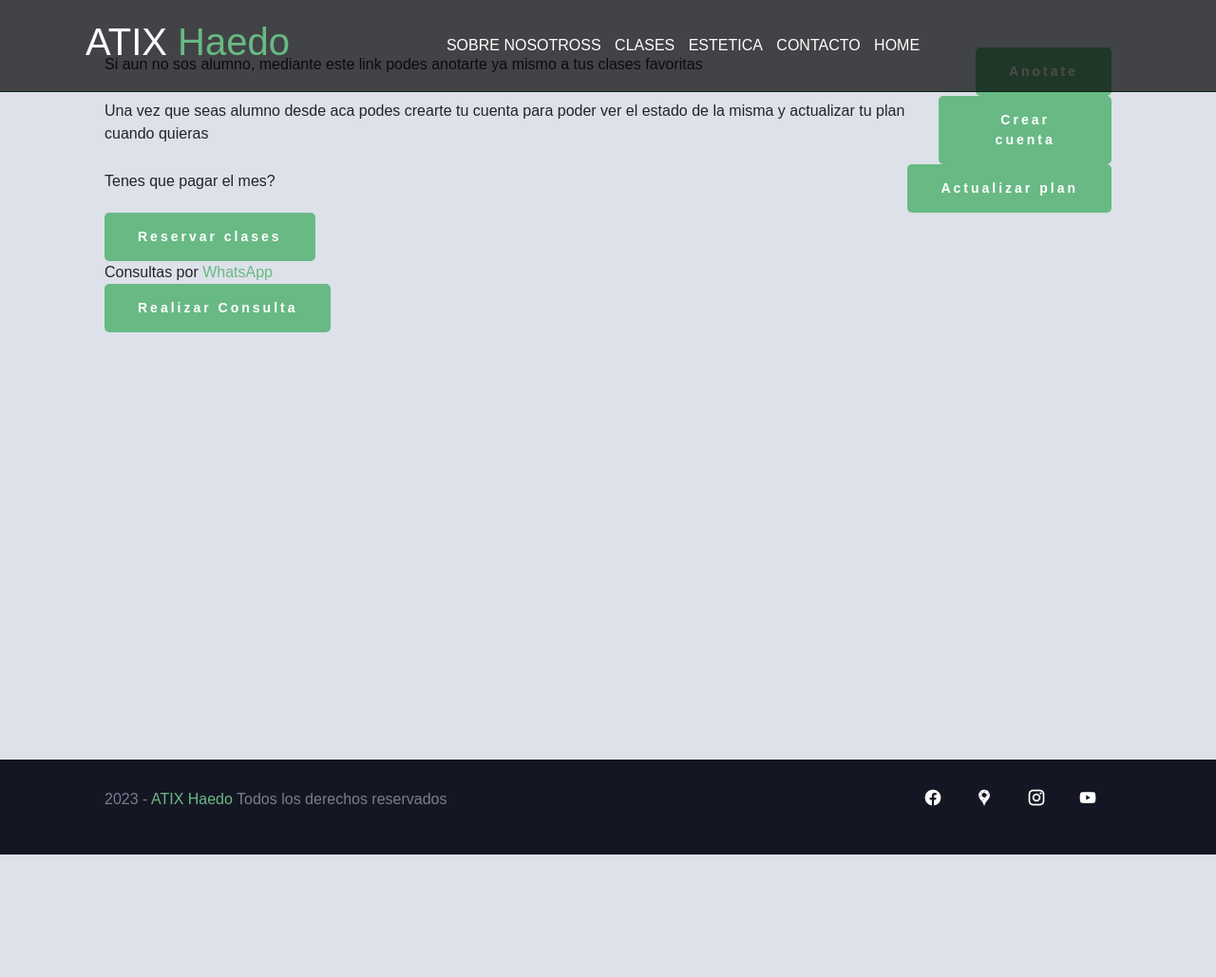
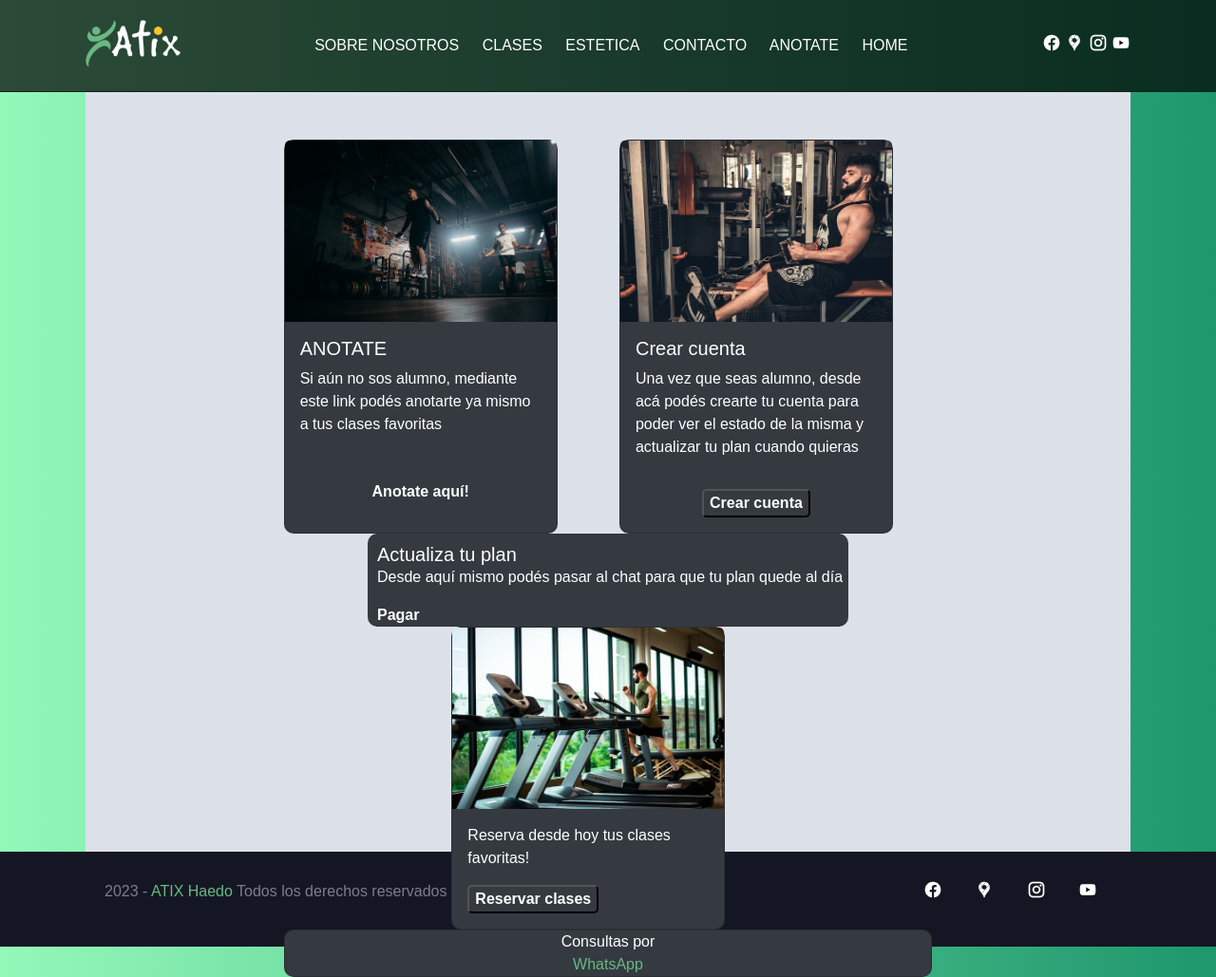
Before and after one commit to KevinYorio/entrega2kevinyorio, a plain HTML site: page pages/alumnos.html in a window 1280 px wide. Shown: the whole page at 95% size. Before the commit the page ends 900 px from the top, so only its background shows below. Drawn offline with nearby package versions, Linux system fonts and the light colour scheme; files whose address does not match are found by name.

Commit message:
Este es el archivo 4

```diff
--- a/pages/alumnos.html
+++ b/pages/alumnos.html
@@ -9,21 +9,25 @@
     <link rel="stylesheet" type="text/css" href="../styles/estilo.css"> <!--linkeo de estilos-->
     <link rel="icon" href="../favicon/favicon.ico" type="image/x-icon">
 </head>
-<body>
-    <div class="contenedor-header">
+<body class="fondoalumnos">
+    <div class="contenedor-header-alumnos">
         <header>
-            <h1>ATIX <span class="txtRojo">Haedo</span></h1>
+            <div class="logo">
+                <img class="logo" src="../img/LOGO.png" alt="Mi logo"> <!--Logo de la marca cargado desde carpeta-->
+            </div>
             <nav id="nav">
-                <a onclick="window.location.href = `../pages/sobrenosotros.html`">Sobre nosotross</a>
-                <a onclick="window.location.href = `../pages/clases.html`">Clases</a>
-                <a onclick="window.location.href = `../pages/estetica.html`">Estetica</a>
-                <a onclick="window.location.href = `../pages/contacto.html`">Contacto</a>
-                <a onclick="window.location.href = `../index.html`">Home</a>
+                <a onclick="window.location.href = `../pages/sobrenosotros.html`">SOBRE NOSOTROS</a>
+                <a onclick="window.location.href = `../pages/clases.html`">CLASES</a>
+                <a onclick="window.location.href = `../pages/estetica.html`">ESTETICA</a>
+                <a onclick="window.location.href = `../pages/contacto.html`">CONTACTO</a>
+                <a href="https://api.whatsapp.com/send?phone=5491166739161">ANOTATE</a>
+                <a onclick="window.location.href = `../index.html`">HOME</a>
             </nav>
-            <div class="redes">
-                <a href="#"><i class="fa-brands fa-facebook-f"></i></a>
-                <a href="#"><i class="fa-brands fa-twitter"></i></a>
-                <a href="#"><i class="fa-brands fa-square-instagram"></i></a>
+            <div class="redes-sociales2">
+                <a href="https://es-la.facebook.com/people/ATIX-HAEDO/100058285552600/" target="_blank"><i class="facebook"></i></a>
+                <a href="https://goo.gl/maps/p11AYbT84yGrof1c6" target="_blank"><i class="maps"></i></a>
+                <a href="https://www.instagram.com/atixhaedo/?hl=es" target="_blank"><i class="instagram"></i></a>
+                <a href="https://www.youtube.com/@atixhaedo3292" target="_blank"><i class="youtube"></i></a>
             </div>
             <!-- Icono del menu responsive -->
             <div id="icono-nav" class="nav-responsive" onclick="mostrarOcultarMenu()">
@@ -33,30 +37,70 @@
     </div>
     <main>
         <section id="nosotros" class="nosotros">
-            <div class="fila-nosotros">
-                <p>Si aun no sos alumno, mediante este link podes anotarte ya mismo a tus clases favoritas</p>
-                <a class="fila-nosotros" href="https://api.whatsapp.com/send?phone=5491166739161" target="_blank">
-                    <button>Anotate</button>
-                </a>
+            <div class="container">
+                <div class="row">
+                    <div class="col-2"></div>
+                <div class="col-2">
+                    <div class="card" style="width: 18rem;">
+                    <img src="../img/f3.jpg" class="card-img-top" alt="Anotarse">
+                    <div class="card-body">
+                        <h5 class="card-title">ANOTATE</h5>
+                        <p class="card-text">Si aún no sos alumno, mediante este link podés anotarte ya mismo a tus clases favoritas</p>
+                    </div>
+                    <div class="card-body">
+                        <a href="https://api.whatsapp.com/send?phone=5491166739161" class="card-link">Anotate aquí!</a>
+                    </div>
+                    </div>
+                </div>
+                <div class="col-2"></div>
+                <div class="col-3">
+                    <div class="card" style="width: 18rem;">
+                    <img src="../img/f2.jpg" class="card-img-top" alt="Crearcuenta">
+                    <div class="card-body">
+                        <h5 class="card-title">Crear cuenta</h5>
+                        <p class="card-text">Una vez que seas alumno, desde acá podés crearte tu cuenta para poder ver el estado de la misma y actualizar tu plan cuando quieras</p>
+                    </div>
+                    <div class="card-body">
+                        <button onclick="window.location.href = 'crearcuenta.html'" class="card-link">Crear cuenta</button>
+                    </div>
+                    </div>
+                </div>
+                </div>
+                <div class="row">
+                    <div class="col-3"></div>
+                <div class="col-6">
+                    <div class="card-de-pago">
+                    <div class="card-body">
+                        <h5 class="card-title">Actualiza tu plan</h5>
+                        <p class="card-text">Desde aquí mismo podés pasar al chat para que tu plan quede al día</p>
+                        <a href="https://api.whatsapp.com/send?phone=5491166739161" target="_blank" class="card-link">Pagar</a>
+                    </div>
+                    </div>
+                </div>
+                </div>
+                <div class="row">
+                    <div class="col-4"></div>
+                <div class="col-2">
+                    <div class="card" style="width: 18rem;">
+                        <img src="../img/f6.jpg" class="card-img-top" alt="clases">
+                        <div class="card-body">
+                            <p class="card-text">Reserva desde hoy tus clases favoritas!</p>
+                            <button onclick="window.location.href = 'clases.html'" class="card-link">Reservar clases</button>
+                        </div>
+                    </div>
+                </div>
+                </div>
+                <div class="row">
+                    <div class="col-2"></div>
+                <div class="col-8">
+                    <div class="card">
+                        Consultas por <span class="txtRojo">WhatsApp</span>
+                        <a href="https://api.whatsapp.com/send?phone=5491166739161" target="_blank"><i class="whatsapp"></i></a>
+                    </div>
+                </div>
+                </div>
             </div>
-            <div class="fila-nosotros">
-                <p>Una vez que seas alumno desde aca podes crearte tu cuenta para poder ver el estado de la misma y actualizar tu plan cuando quieras</p>
-                    <button onclick="window.location.href = `crearcuenta.html`">Crear cuenta</button>
-            </div>
-            <div class="fila-nosotros">
-                <p>Tenes que pagar el mes? </p>
-                <a class="fila-nosotros" href="https://api.whatsapp.com/send?phone=5491166739161" target="_blank">
-                    <button>Actualizar plan</button>
-                </a>
-            </div>
-            <div class="fila-nosotros">
-                <button onclick="window.location.href = `clases.html`">Reservar clases</button>
-            </div>
-            Consultas por <span class="txtRojo">WhatsApp</span>
-                    <a class="fila-nosotros" href="https://api.whatsapp.com/send?phone=5491166739161" target="_blank">
-                        <button>Realizar Consulta</button>
-                    </a>
-        </section>
+            </section>
     </main>
     <footer>
         <div class="info">
--- a/styles/estilo.css
+++ b/styles/estilo.css
@@ -1,8 +1,5 @@
     @import url('https://fonts.googleapis.com/css2?family=Barlow:wght@100;200;400;600;800;900&display=swap');
 *{
-    margin: 0;
-    padding: 0;
-    box-sizing: border-box;
     font-family: 'Myriad Condensed Bold Italic', sans-serif;
 }
 
@@ -137,6 +134,12 @@ body{
     color: #797e8e;
     margin: 0 20px;
 }
+.fondoalumnos{
+    background: #1D976C;  /* fallback for old browsers */
+    background: -webkit-linear-gradient(to right, #93F9B9, #1D976C);  /* Chrome 10-25, Safari 5.1-6 */
+    background: linear-gradient(to right, #93F9B9, #1D976C); /* W3C, IE 10+/ Edge, Firefox 16+, Chrome 26+, Opera 12+, Safari 7+ */
+}
+
 /* *********** */
 /* SECCION NOSOTROS */
 /* *********** */
@@ -213,6 +216,100 @@ body{
     cursor: pointer;
 }
 
+/* *********** */
+/* SECCION ALUMNOS */
+/* *********** */
+.contenedor-header-alumnos{
+    width: 100%;
+    border-bottom: 1px solid #0b241b;
+    background-color: rgba(0,0,0,.7);
+    padding: 0 20px;
+}
+.contenedor-header-alumnos header{
+    max-width: 1100px;
+    margin: auto;
+    width: 100%;
+    display: flex;
+    justify-content: space-between;
+    align-items: center;
+    padding: 20px 0;
+    color: #fff;
+}
+.contenedor-header-alumnos header nav a {
+    text-decoration: none;
+    color: #fff;
+    text-transform: uppercase;
+    margin-right: 20px;
+}
+
+.contenedor-header-alumnos header nav a:last-child {
+    margin-right: 0;
+}
+
+.contenedor-header-alumnos header nav a:hover{
+    color: #68B984;
+}
+.contenedor-header-alumnos header .redes a{
+    text-decoration: none;
+    color: #fff;
+    display: inline-block;
+    padding: 5px 8px;
+}
+.contenedor-header-alumnos header .redes a:hover{
+    color: #68B984;
+}
+.txtRojo{
+    color: #68B984;
+}
+.nav-responsive{
+    display: none;
+    font-size: 25px;
+}
+.card {
+    border-radius: 10px;
+    background-color: #343a40;
+    width: 100%;
+    height: 100%;
+    color: #ffffff;
+    align-items: center;
+}
+.card-link{
+    cursor: pointer;
+    font-weight: bold;
+    border: 1px groove none;
+    background-color: transparent;
+    transition: background-color 0.3s;
+    border-radius: 5px;
+    color: #ffffff;
+}
+.card-link:hover{
+    background-color: #68B984; /* Cambia el color de fondo al pasar el cursor sobre el botón */
+}
+.card-de-pago{
+    max-width: 100%;
+    max-height: 100%;
+    border-radius: 10px;
+    background-color: #343a40;
+    color: #ffffff;
+    align-items: center;
+    padding-top: 10px;
+    padding-left: 10px;
+}
+.card-link:hover{
+    background-color: #68B984;
+}
+.card-whats{
+    border-radius: 10px;
+    background-color: #343a40;
+    color: #ffffff;
+    align-items: center;
+    padding-top: 10px;
+    padding-left: 10px;
+}
+.whatsapp {
+    background-image: url("../img/whatsapp.png");
+    color: #ffffff;
+}
  /* *********** */
 /* PAGINA CONTACTO */
 /* *********** */
```
Also changed, not shown: index.html (+4 -5 lines), img/whatsapp.png (added). Lines whose indentation alone changed are shown as unchanged.
